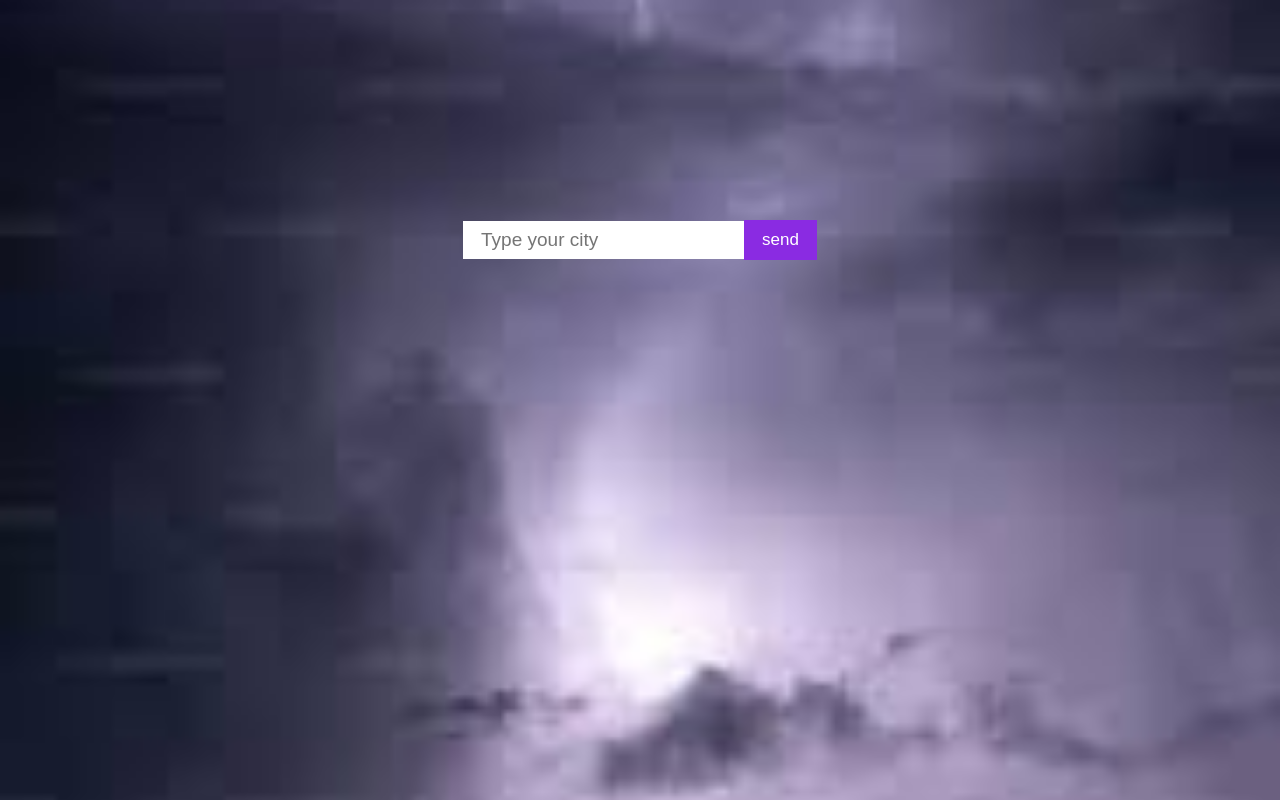
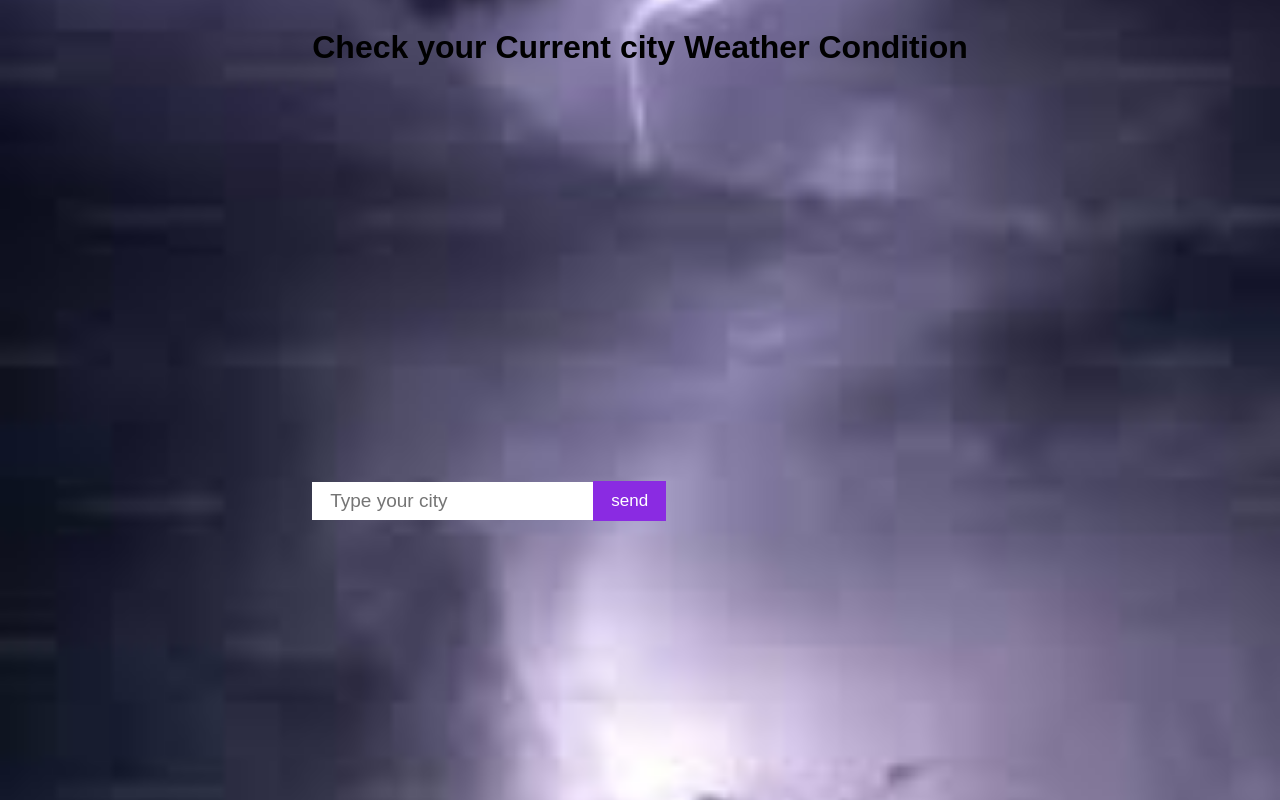
Before and after one commit to Anit81/weather-app, a React (Vite) app: page / in a window 1280 px wide. Built offline with nearby package versions, Linux system fonts and the light colour scheme.

Commit message:
Update weather.jsx

```diff
--- a/src/weather compnent/weather.jsx
+++ b/src/weather compnent/weather.jsx
@@ -22,6 +22,7 @@ export function WeathearAppComponent(){
 
   return (
     <>
+        <h1>Check your Current city Weather Condition</h1>
     <div className='input-btn'>
         <input placeholder='Type your city' className='input-field' onChange={inputField} value={inputChat} />
       <button className='butt' onClick={fetchWeather}>send</button>
```
